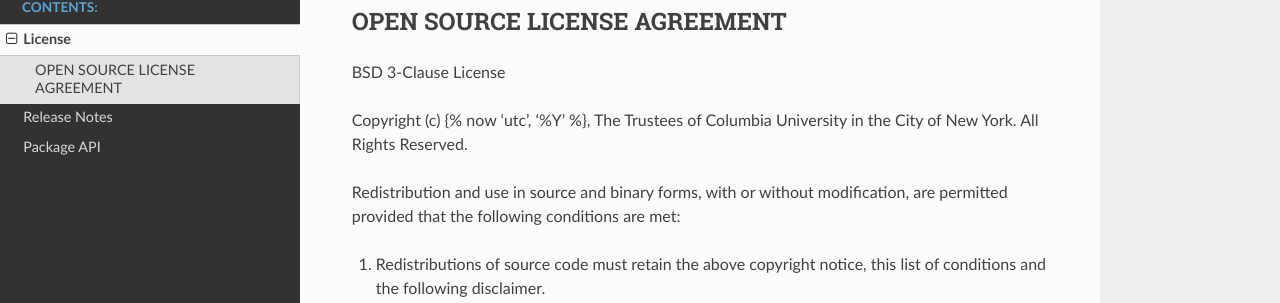
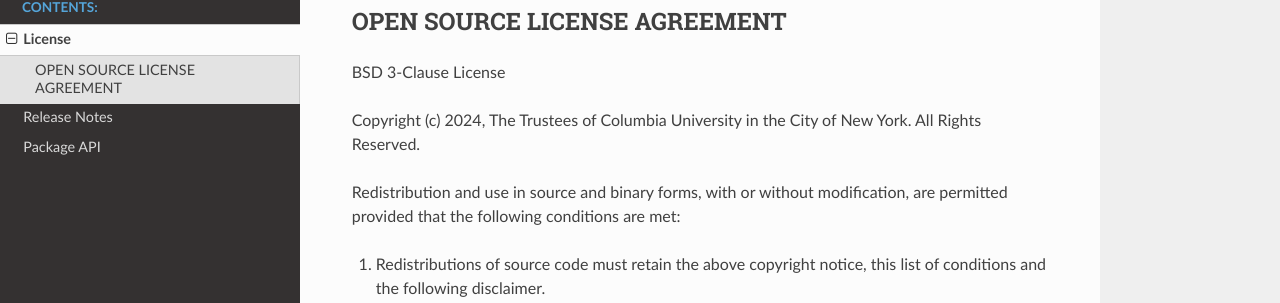
Before and after one commit to diffpy/diffpy.snmf, a Sphinx documentation site: the page built from doc/source/license.rst, in a window 1280 px wide and 1053 px high. Shown: the part 155-458 px from the top of the window. Built offline with Sphinx 7.4.7 and the Read the Docs theme 2.0.0, drawn with Linux system fonts in a browser that asks for light colours.

Commit message:
Fix date in readme.rst

```diff
--- a/doc/source/license.rst
+++ b/doc/source/license.rst
@@ -9,7 +9,7 @@ OPEN SOURCE LICENSE AGREEMENT
 =============================
 BSD 3-Clause License
 
-Copyright (c) {% now 'utc', '%Y' %}, The Trustees of Columbia University in
+Copyright (c) 2024, The Trustees of Columbia University in
 the City of New York.
 All Rights Reserved.
 
```
